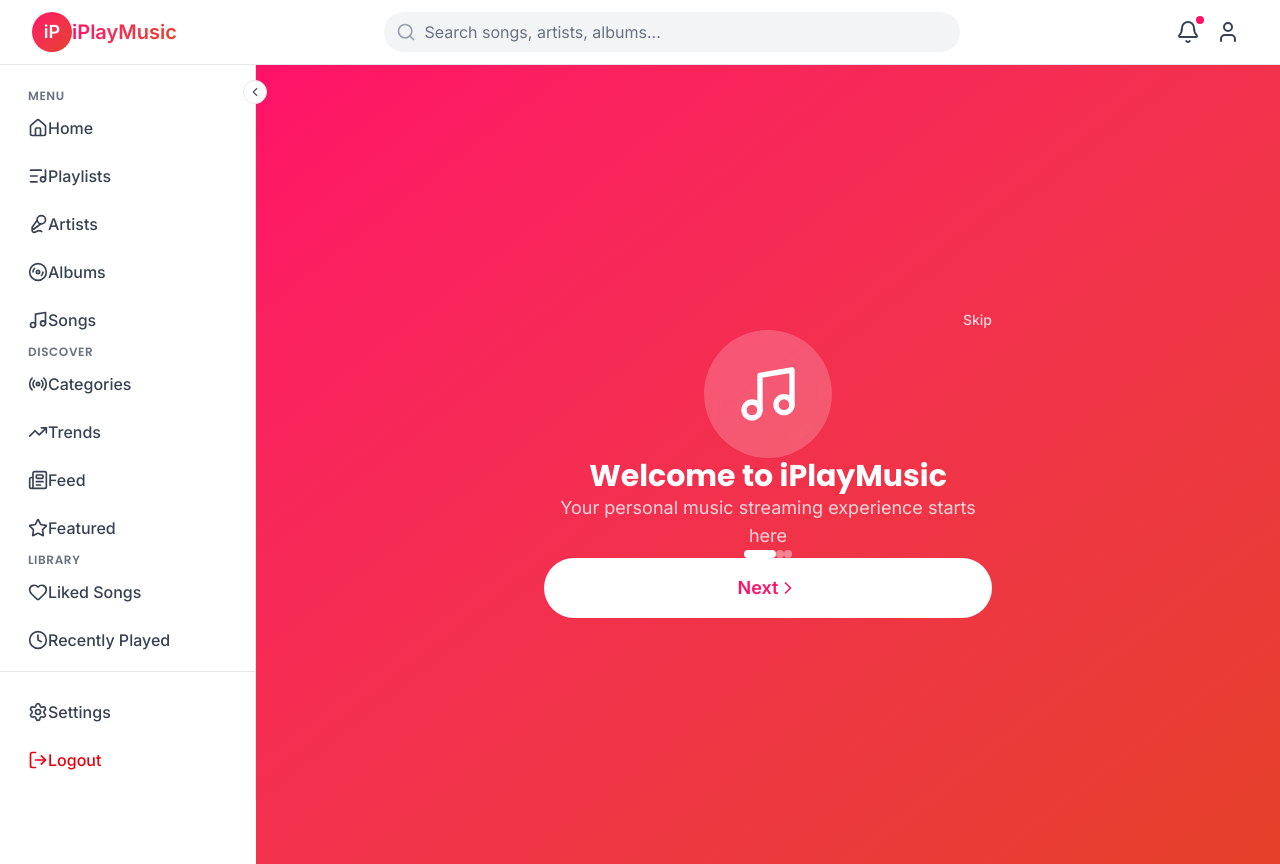
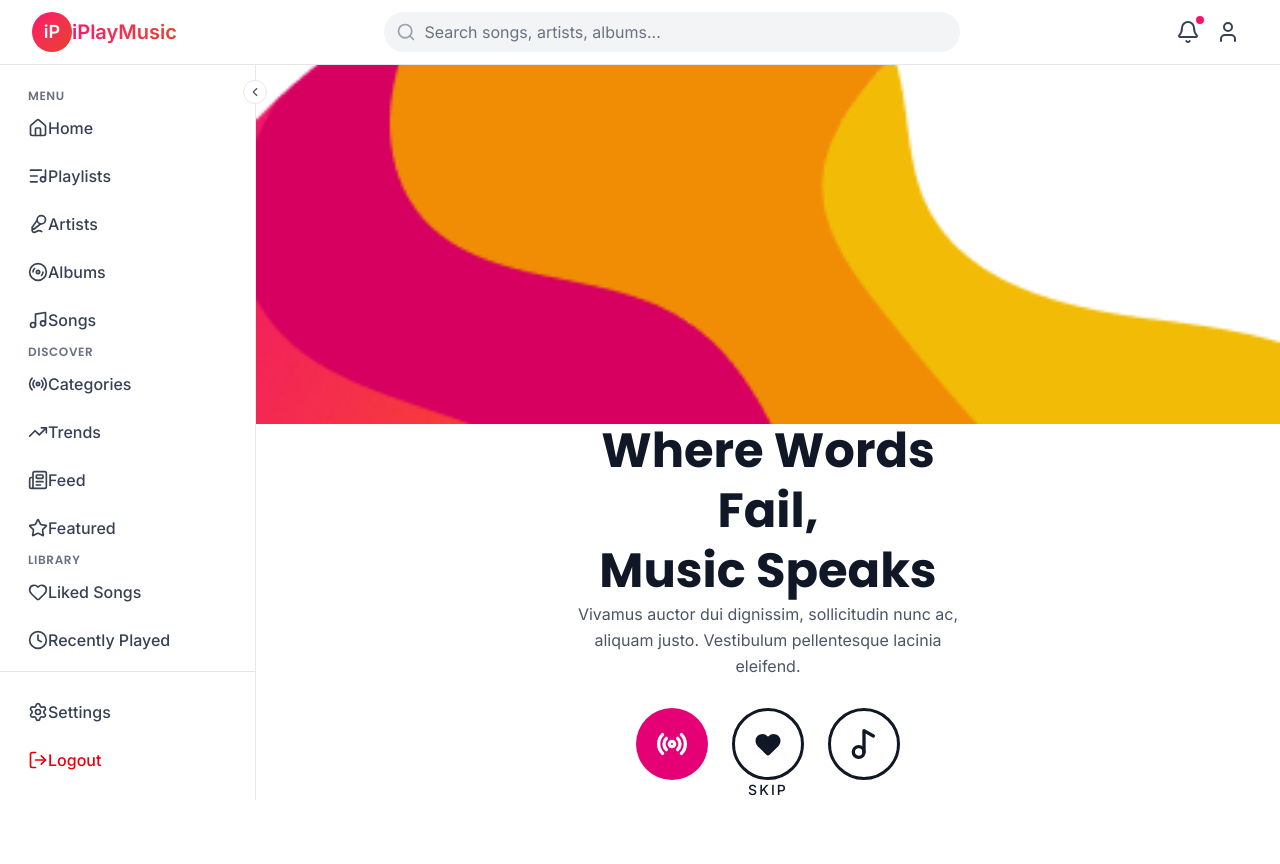
Before and after one commit to Mikela-Mann-MM/iplaymusic-13, a Next.js app: page /onboarding in a window 1280 px wide. Built offline with nearby package versions, Linux system fonts and the light colour scheme.

Commit message:
rettelser til onboarding

```diff
--- a/app/(authentication)/onboarding/page.tsx
+++ b/app/(authentication)/onboarding/page.tsx
@@ -2,7 +2,8 @@
 
 import { useState } from 'react'
 import { useRouter } from 'next/navigation'
-import { Music, Headphones, Heart, ChevronRight } from 'lucide-react'
+import { Radio, Heart, Music2 } from 'lucide-react'
+import Image from 'next/image'
 import Cookies from 'js-cookie'
 
 export default function OnboardingPage() {
@@ -11,29 +12,22 @@ export default function OnboardingPage() {
 
   const steps = [
     {
-      icon: Music,
-      title: "Welcome to iPlayMusic",
-      description: "Your personal music streaming experience starts here"
+      title: "Where Words Fail,\nMusic Speaks",
+      description: "Vivamus auctor dui dignissim, sollicitudin nunc ac, aliquam justo. Vestibulum pellentesque lacinia eleifend."
     },
     {
-      icon: Headphones,
-      title: "Discover New Music",
-      description: "Explore millions of songs and create your perfect playlist"
+      title: "Discover New\nMusic",
+      description: "Explore millions of songs tailored to your taste. Find your next favorite artist today."
     },
     {
-      icon: Heart,
-      title: "Save Your Favorites",
-      description: "Build your library and never lose track of songs you love"
+      title: "Save Your\nFavorites",
+      description: "Build your library and never lose track of songs you love. Your music, your way."
     }
   ]
 
-  const handleNext = () => {
-    if (currentStep < steps.length - 1) {
-      setCurrentStep(currentStep + 1)
-    } else {
-      // Onboarding færdig
-      Cookies.set('hasCompletedOnboarding', 'true', { expires: 365 })
-      router.push('/home')
+  const handleIconClick = (index: number) => {
+    if (index < steps.length) {
+      setCurrentStep(index)
     }
   }
 
@@ -42,57 +36,92 @@ export default function OnboardingPage() {
     router.push('/home')
   }
 
-  const CurrentIcon = steps[currentStep].icon
-
   return (
-    <div className="min-h-screen bg-linear-to-br from-primary-pink to-primary-orange flex items-center justify-center p-6">
-      <div className="w-full max-w-md">
-        <div className="flex justify-end mb-8">
-          <button
-            onClick={handleSkip}
-            className="text-white/80 hover:text-white transition-colors text-sm font-medium"
-          >
-            Skip
-          </button>
+    <div className="min-h-screen bg-white relative overflow-hidden flex flex-col">
+      {/* Bølge baggrund */}
+      <div className="absolute top-0 left-0 right-0 h-[45vh]">
+        <Image
+          src="/images/wave-pattern.png"
+          alt="Background pattern"
+          fill
+          className="object-cover object-top"
+          priority
+        />
       </div>
 
-        <div className="text-center text-white space-y-8">
-          <div className="flex justify-center">
-            <div className="w-32 h-32 rounded-full bg-white/20 backdrop-blur-sm flex items-center justify-center">
-              <CurrentIcon size={64} className="text-white" />
-            </div>
-          </div>
+      <div className="relative z-10 min-h-screen flex flex-col items-center justify-between px-8 py-12">
+        {/* Tom spacer for bølgemønster */}
+        <div className="h-[35vh]" />
 
-          <div className="space-y-4">
-            <h2 className="text-3xl font-bold">
+        {/* Hovedindhold */}
+        <div className="flex-1 flex flex-col items-center justify-center text-center max-w-md px-4">
+          <h1 className="text-[2.5rem] md:text-5xl font-bold text-gray-900 mb-6 whitespace-pre-line leading-tight">
             {steps[currentStep].title}
-            </h2>
-            <p className="text-white/80 text-lg">
+          </h1>
+          <p className="text-gray-600 text-base leading-relaxed max-w-sm">
             {steps[currentStep].description}
           </p>
         </div>
 
-          <div className="flex justify-center space-x-2">
-            {steps.map((_, index) => (
-              <div
-                key={index}
-                className={`h-2 rounded-full transition-all ${
-                  index === currentStep
-                    ? 'w-8 bg-white'
-                    : 'w-2 bg-white/40'
+        {/* Navigations ikoner */}
+        <div className="flex items-center justify-center gap-6 mb-12">
+          <button
+            onClick={() => handleIconClick(0)}
+            className={`w-[4.5rem] h-[4.5rem] rounded-full flex items-center justify-center transition-all ${
+              currentStep === 0
+                ? 'bg-pink-600'
+                : 'bg-white border-[3px] border-gray-900'
             }`}
+            aria-label="Step 1"
+          >
+            <Radio
+              size={32}
+              className={currentStep === 0 ? 'text-white' : 'text-gray-900'}
+              strokeWidth={2.5}
             />
-            ))}
+          </button>
+
+          <button
+            onClick={() => handleIconClick(1)}
+            className={`w-[4.5rem] h-[4.5rem] rounded-full flex items-center justify-center transition-all ${
+              currentStep === 1
+                ? 'bg-pink-600'
+                : 'bg-white border-[3px] border-gray-900'
+            }`}
+            aria-label="Step 2"
+          >
+            <Heart
+              size={30}
+              className={currentStep === 1 ? 'text-white' : 'text-gray-900'}
+              strokeWidth={0}
+              fill="currentColor"
+            />
+          </button>
+
+          <button
+            onClick={() => handleIconClick(2)}
+            className={`w-[4.5rem] h-[4.5rem] rounded-full flex items-center justify-center transition-all ${
+              currentStep === 2
+                ? 'bg-pink-600'
+                : 'bg-white border-[3px] border-gray-900'
+            }`}
+            aria-label="Step 3"
+          >
+            <Music2
+              size={32}
+              className={currentStep === 2 ? 'text-white' : 'text-gray-900'}
+              strokeWidth={2.5}
+            />
+          </button>
         </div>
 
+        {/* Skip knap */}
         <button
-            onClick={handleNext}
-            className="w-full py-4 bg-white text-primary-pink font-semibold text-lg rounded-full hover:bg-white/90 transition-all flex items-center justify-center space-x-2"
+          onClick={handleSkip}
+          className="text-gray-900 font-medium text-sm tracking-[0.15em] hover:text-gray-600 transition-colors pb-4"
         >
-            <span>{currentStep === steps.length - 1 ? "Get Started" : "Next"}</span>
-            <ChevronRight size={20} />
+          SKIP
         </button>
-        </div>
       </div>
     </div>
   )
```
Also changed, not shown: public/images/wave-pattern.png (added). Lines whose indentation alone changed are shown as unchanged.
